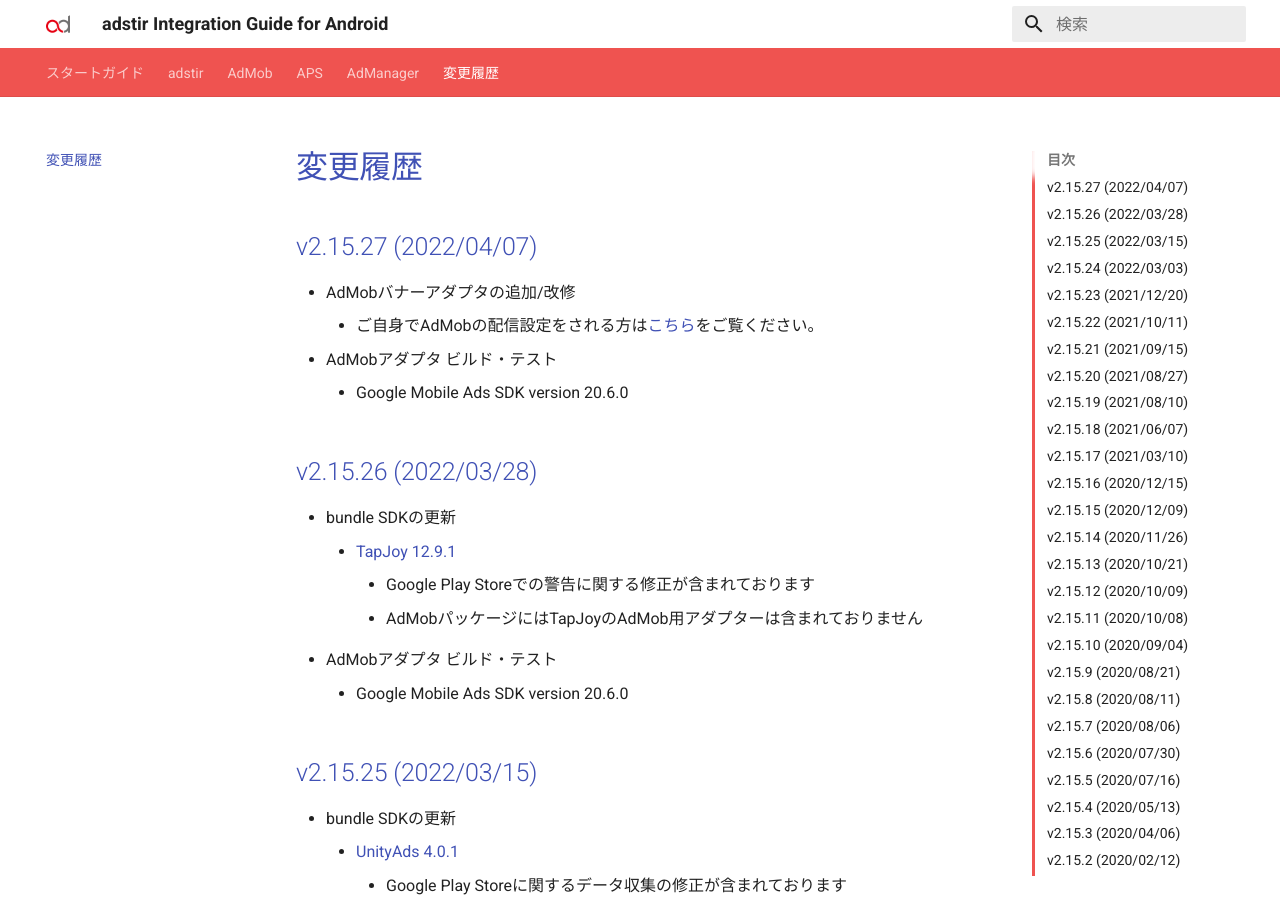
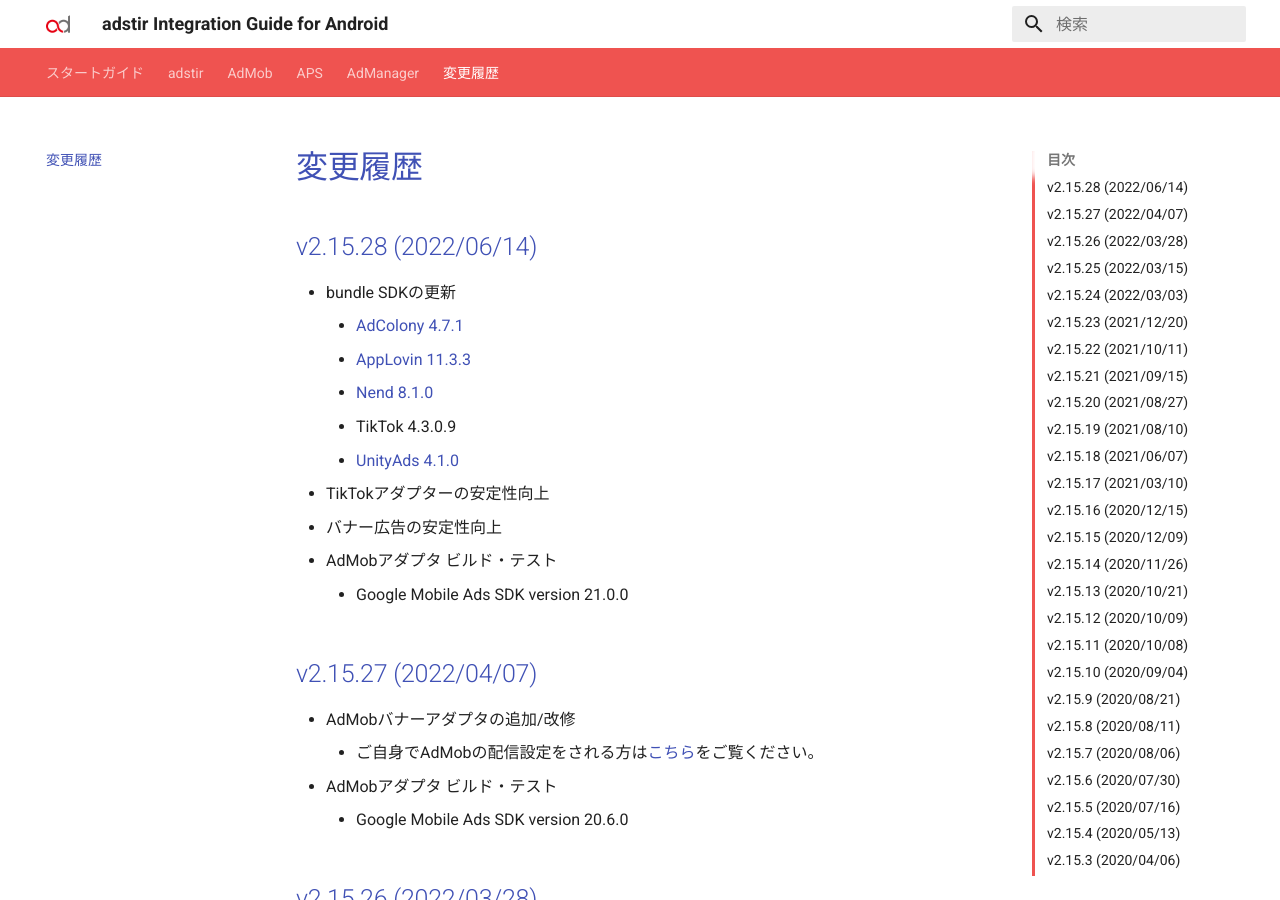
Before and after one commit to united-adstir/android-sdk-docs, an MkDocs documentation site: the page built from docs/changelog.md, in a window 1280 px wide and 900 px high. Built offline with MkDocs 1.6.1 and Material for MkDocs 9.7.7, drawn with Linux system fonts in a browser that asks for light colours; the version menu is left out.

Commit message:
update adstir sdk 2.15.28

```diff
--- a/docs/changelog.md
+++ b/docs/changelog.md
@@ -1,4 +1,17 @@
 # 変更履歴
+
+## v2.15.28 (2022/06/14)
+
+- bundle SDKの更新
+    - [AdColony 4.7.1](https://github.com/AdColony/AdColony-Android-SDK/releases/tag/4.7.1)
+    - [AppLovin 11.3.3](https://github.com/AppLovin/AppLovin-MAX-SDK-Android/releases/tag/release_11_3_3)
+    - [Nend 8.1.0](https://github.com/fan-ADN/nendSDK-Android-pub/releases/tag/8.1.0)
+    - TikTok 4.3.0.9
+    - [UnityAds 4.1.0](https://github.com/Unity-Technologies/unity-ads-android/releases/tag/4.1.0)
+- TikTokアダプターの安定性向上
+- バナー広告の安定性向上
+- AdMobアダプタ ビルド・テスト
+    - Google Mobile Ads SDK version 21.0.0
 
 ## v2.15.27 (2022/04/07)
 
--- a/mkdocs.yml
+++ b/mkdocs.yml
@@ -18,16 +18,17 @@
 extra:
   language: 'jp'
   version:
-    adstir: 2.15.27
-    adcolony: 4.6.5
-    applovin: 11.1.0
+    adstir: 2.15.28
+    adcolony: 4.7.1
+    applovin: 11.3.3
     imobile: 2.0.23
     maio: 1.1.16
-    nend: 8.0.1
+    nend: 8.1.0
     tapjoy: 12.9.1
-    tiktok: 4.2.5.3
-    unityads: 4.0.1
+    tiktok: 4.3.0.9
+    unityads: 4.1.0
     zucks: 4.8.6
+    google: 21.0.0
   sample_url: 'https://dl.ad-stir.com/sample/AdstirAdsSdkAndroid-2.15.22-SampleApp.zip'
 
 # CSSの設定
```
Also changed, not shown: docs/admob/index.md (+1 -1 lines).
